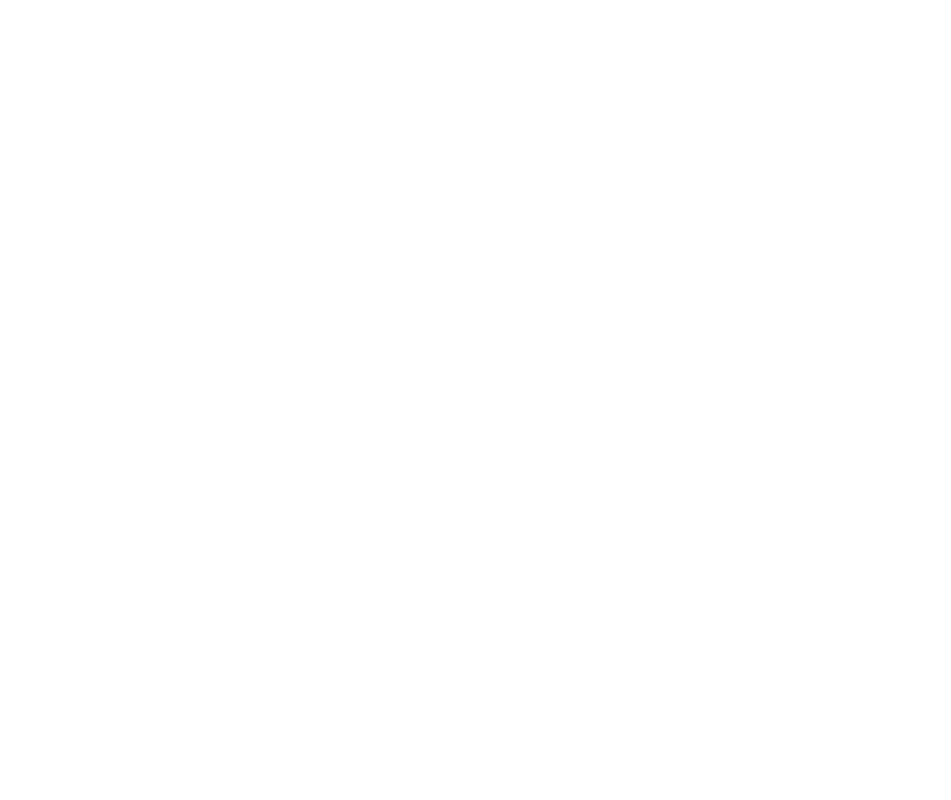
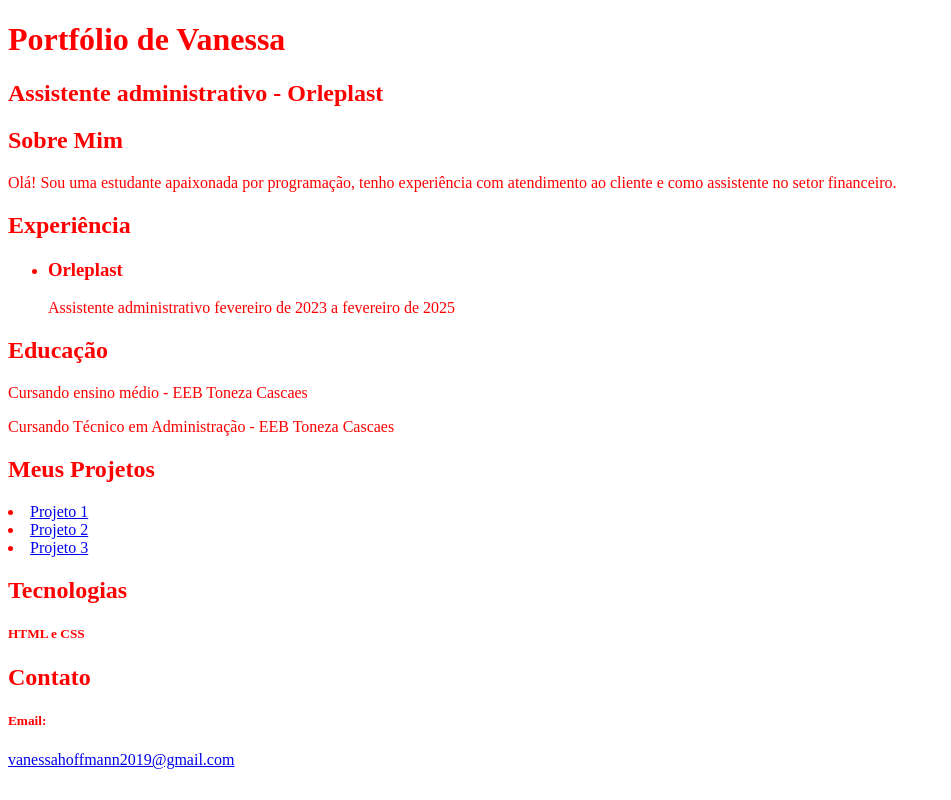
Before and after one commit to Vanessa3663/Vanessa3663.github.io, a plain HTML site: page index.html in a window 1280 px wide. Shown: the whole page, without its empty margins (0-951 px from the left). Drawn offline with Linux system fonts and the light colour scheme.

Commit message:
primeira portfólio

```diff
--- a/index.html
+++ b/index.html
@@ -1,11 +1,34 @@
 <!DOCTYPE html>
-<html lang="en">
+<html lang="pt-br">
 <head>
+    <link rel="stylesheet" href="./src/style.css" />
     <meta charset="UTF-8">
     <meta name="viewport" content="width=-, initial-scale=1.0">
-    <title>Document</title>
+    <title>Portfólio de Vanessa</title>
 </head>
 <body>
+    <h1>Portfólio de Vanessa</h1>
+    <h2>Assistente administrativo - Orleplast</h2>
+    <h2>Sobre Mim</h2>
+    <p>Olá! Sou uma estudante apaixonada por programação, tenho experiência com atendimento ao cliente e como assistente no setor financeiro. </p>
+    <h2>Experiência</h2>
 
+    <ul>
+        <li>
+            <h3>Orleplast</h3>
+            <p>Assistente administrativo fevereiro de 2023 a fevereiro de 2025</p>
+        </li>
+    </ul>
+    <h2>Educação</h2>
+    <p>Cursando ensino médio - EEB Toneza Cascaes</p>
+    <p>Cursando Técnico em Administração - EEB Toneza Cascaes</p>
+    <h2>Meus Projetos</h2>
+ <li><a href="google.com">Projeto 1</a></li>
+ <li><a href="google.com">Projeto 2</a></li>
+ <li><a href="google.com">Projeto 3</a></li>
+ <h2>Tecnologias</h2>
+ <h5>HTML e CSS</h5>
+ <h2>Contato</h2>
+ <h5>Email:</h5><a href="mailto:vanessahoffmann2019@gmail.com">vanessahoffmann2019@gmail.com</a>
 </body>
 </html>
--- /dev/null
+++ b/src/style.css
@@ -0,0 +1,3 @@
+body {
+    color:red;
+}
```
